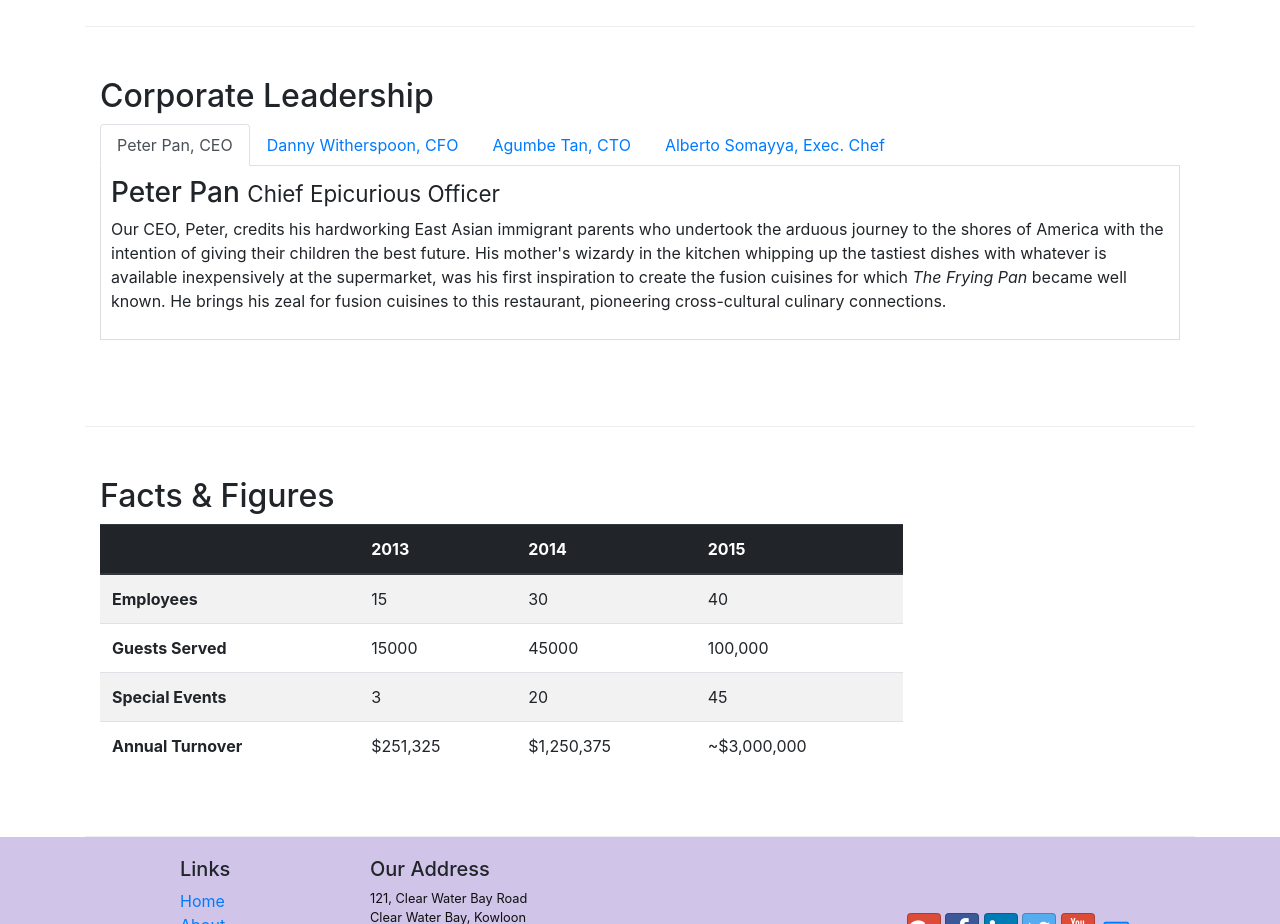
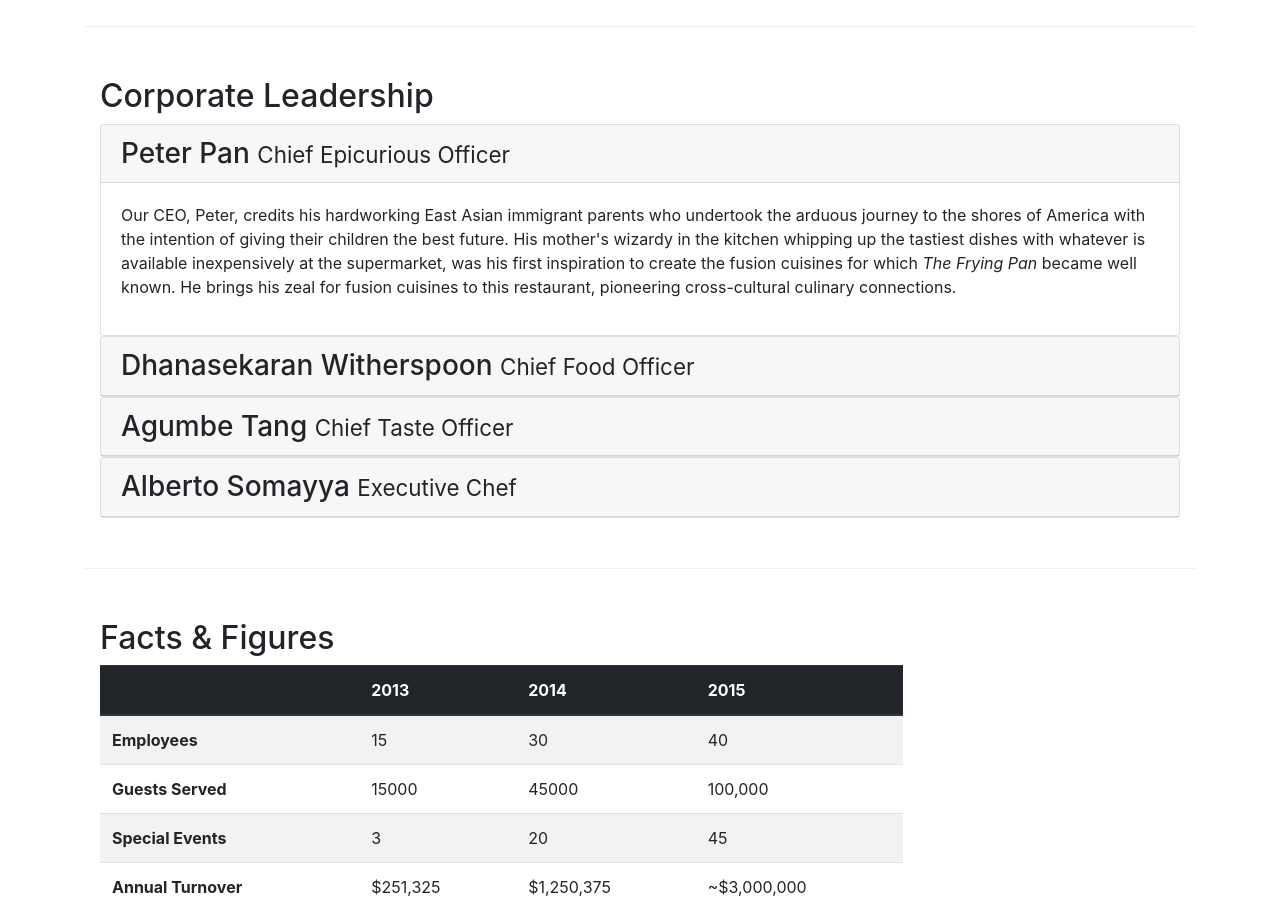
Before and after one commit to ujoshidev/BootStrap_Initial, a website: page aboutus.html in a window 1280 px wide. Shown: the part 940-1864 px from the top of the page. Drawn offline with nearby package versions, Linux system fonts and the light colour scheme.

Commit message:
collapse, accordian and tooltip

```diff
--- a/aboutus.html
+++ b/aboutus.html
@@ -104,44 +104,65 @@
             <div class="col-sm">
                 <h2>Corporate Leadership</h2>
 
-                <ul class="nav nav-tabs">
-                    <li class="nav-item">
-                        <a class="nav-link active" href="#peter" role="tab" data-toggle="tab">Peter Pan, CEO</a>
-                    </li>
-                    <li class="nav-item">
-                        <a class="nav-link" href="#danny" role="tab" data-toggle="tab">Danny Witherspoon, CFO</a>
-                    </li>
-                    <li class="nav-item">
-                        <a class="nav-link" href="#agumbe" role="tab" data-toggle="tab">Agumbe Tan, CTO</a>
-                    </li>
-                    <li class="nav-item">
-                        <a class="nav-link" href="#alberto" role="tab" data-toggle="tab">Alberto Somayya, Exec. Chef</a>
-                    </li>
-                </ul>
+                <div id="accordion">
 
-                <div class="tab-content">
-                    <div role="tabpanel" class="tab-pane fade show active" id="peter">
-                        <h3>Peter Pan <small>Chief Epicurious Officer</small></h3>
-                        <p class="d-none d-sm-block">Our CEO, Peter, credits his hardworking East Asian immigrant parents who undertook the arduous journey to the shores of America with the intention of giving their children the best future. His mother's wizardy in the kitchen whipping up the tastiest dishes with whatever is available inexpensively at the supermarket, was his first inspiration to create the fusion cuisines for which <em>The Frying Pan</em> became well known. He brings his zeal for fusion cuisines to this restaurant, pioneering cross-cultural culinary connections.</p>
+                    <div class="card">
+                        <div class="card-header" role="tab" id="peterhead">
+                            <h3 class="mb-0">
+                                <a data-toggle="collapse" data-target="#peter">
+                                    Peter Pan <small>Chief Epicurious Officer</small>
+                                </a>
+                            </h3>
+                        </div>
+                        <div class="collapse fade show" id="peter" data-parent="#accordion">
+                            <div class="card-body">
+                                <p class="d-none d-sm-block">Our CEO, Peter, credits his hardworking East Asian immigrant parents who undertook the arduous journey to the shores of America with the intention of giving their children the best future. His mother's wizardy in the kitchen whipping up the tastiest dishes with whatever is available inexpensively at the supermarket, was his first inspiration to create the fusion cuisines for which <em>The Frying Pan</em> became well known. He brings his zeal for fusion cuisines to this restaurant, pioneering cross-cultural culinary connections.</p>
+                            </div>
+                        </div>
                     </div>
 
-                    <div role="tabpanel" class="tab-pane fade" id="danny">
-                        <h3>Dhanasekaran Witherspoon <small>Chief Food Officer</small></h3>
-                        <p class="d-none d-sm-block">Our CFO, Danny, as he is affectionately referred to by his colleagues, comes from a long established family tradition in farming and produce. His experiences growing up on a farm in the Australian outback gave him great appreciation for varieties of food sources. As he puts it in his own words, <em>Everything that runs, wins, and everything that stays, pays!</em></p>
+                    <div class="card">
+                        <div class="card-header" role="tab" id="dannyhead">
+                            <h3 class="mb-0">
+                                <a data-toggle="collapse" data-target="#danny">
+                                    Dhanasekaran Witherspoon <small>Chief Food Officer</small>
+                                </a>
+                            </h3>
+                        </div>
+                        <div class="collapse fade" id="danny" data-parent="#accordion">
+                            <p class="d-none d-sm-block">Our CFO, Danny, as he is affectionately referred to by his colleagues, comes from a long established family tradition in farming and produce. His experiences growing up on a farm in the Australian outback gave him great appreciation for varieties of food sources. As he puts it in his own words, <em>Everything that runs, wins, and everything that stays, pays!</em></p>
+                        </div>
                     </div>
 
-                    <div role="tabpanel" class="tab-pane fade" id="agumbe">
-                        <h3>Agumbe Tang <small>Chief Taste Officer</small></h3>
-                        <p class="d-none d-sm-block">Blessed with the most discerning gustatory sense, Agumbe, our CTO, personally ensures that every dish that we serve meets his exacting tastes. Our chefs dread the tongue lashing that ensues if their dish does not meet his exacting standards. He lives by his motto, <em>You click only if you survive my lick.</em></p>
+                    <div class="card">
+                        <div class="card-header" role="tab" id="agumbehead">
+                            <h3 class="mb-0">
+                               <a data-toggle="collapse" data-target="#agumbe">
+                                   Agumbe Tang <small>Chief Taste Officer</small>
+                               </a>
+                            </h3>
+                        </div>
+                        <div role="tabpanel" class="collapse fade" id="agumbe" data-parent="#accordion">
+                            <p class="d-none d-sm-block">Blessed with the most discerning gustatory sense, Agumbe, our CTO, personally ensures that every dish that we serve meets his exacting tastes. Our chefs dread the tongue lashing that ensues if their dish does not meet his exacting standards. He lives by his motto, <em>You click only if you survive my lick.</em></p>
+                        </div>
                     </div>
 
-                    <div role="tabpanel" class="tab-pane fade" id="alberto">
-                        <h3>Alberto Somayya <small>Executive Chef</small></h3>
-                        <p class="d-none d-sm-block">Award winning three-star Michelin chef with wide International experience having worked closely with whos-who in the culinary world, he specializes in creating mouthwatering Indo-Italian fusion experiences. He says, <em>Put together the cuisines from the two craziest cultures, and you get a winning hit! Amma Mia!</em></p>
+                    <div class="card">
+                        <div class="card-header">
+                            <h3 class="mb-0">
+                                <a data-toggle="collapse" data-target="#alberto">Alberto Somayya <small>Executive Chef</small>
+                                </a>
+                            </h3>
+                        </div>
+                        <div role="tabpanel" class="collapse fade" id="alberto" data-parent="#accordion">
+                            <p class="d-none d-sm-block">Award winning three-star Michelin chef with wide International experience having worked closely with whos-who in the culinary world, he specializes in creating mouthwatering Indo-Italian fusion experiences. He says, <em>Put together the cuisines from the two craziest cultures, and you get a winning hit! Amma Mia!</em></p>
+                        </div>
                     </div>
+
                 </div>
             </div>
        </div>
+
 
        <div class="row row-content">
         <div class="col-12 col-sm-9">
--- a/package.json
+++ b/package.json
@@ -11,7 +11,7 @@
   "author": "",
   "license": "ISC",
   "devDependencies": {
-    "lite-server": "^2.3.0"
+    "lite-server": "^2.6.1"
   },
   "dependencies": {
     "bootstrap": "^4.0.0",
```
Also changed, not shown: contactus.html (+1 -1 lines), index.html (+8 -1 lines), 1 other file.
